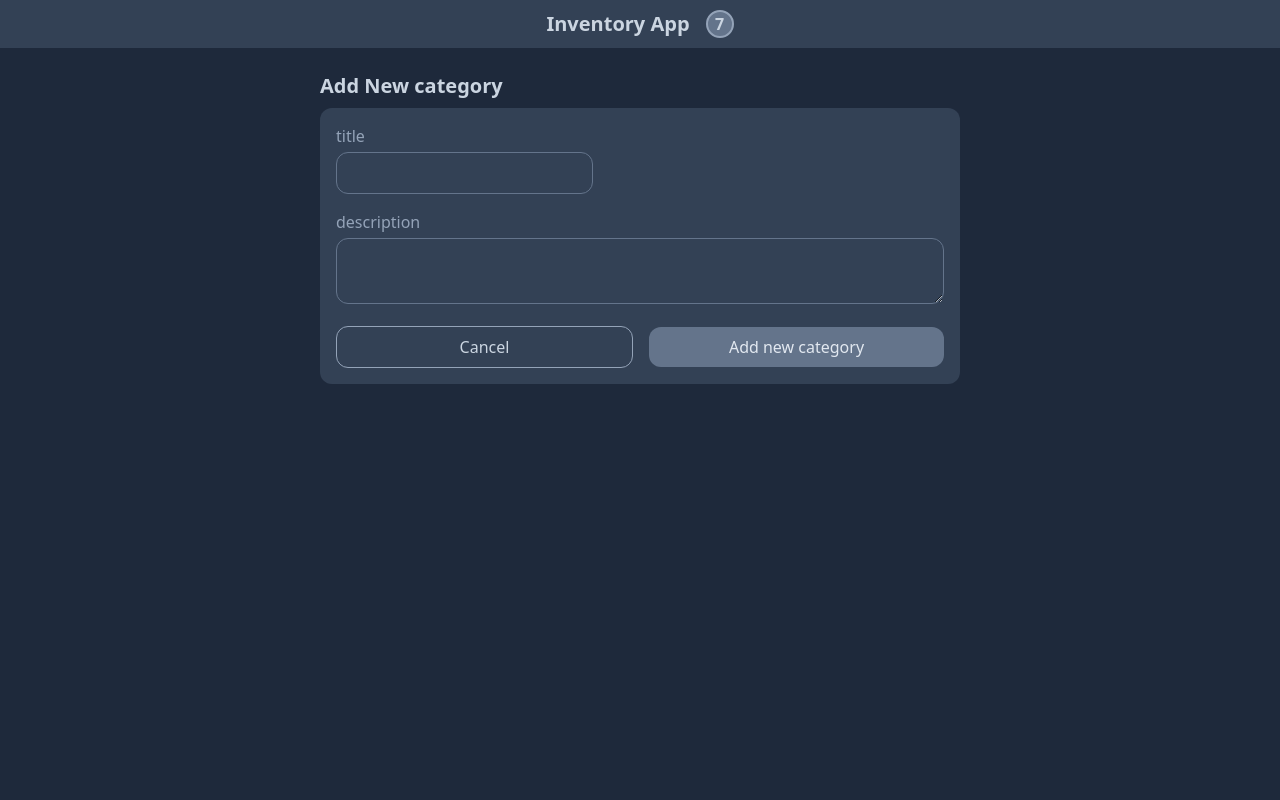
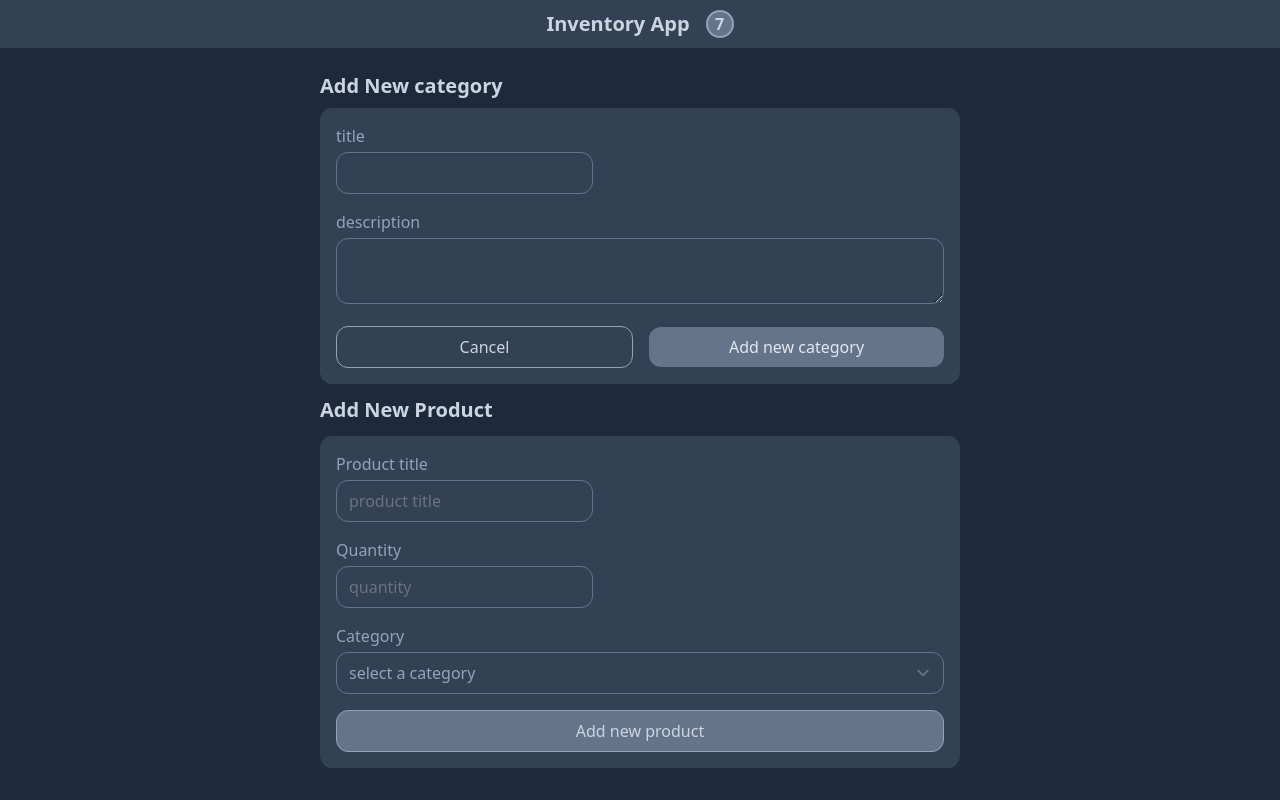
Before and after one commit to danialajz/Warehousing-App, a website: page public/index.html in a window 1280 px wide. Drawn offline with Linux system fonts and the light colour scheme.

Commit message:
add section product

```diff
--- a/public/index.html
+++ b/public/index.html
@@ -63,6 +63,56 @@
           </form>
         </div>
       </div>
+      <div class="container max-w-screen-sm mx-auto">
+        <h2 class="text-xl text-slate-300 font-bold mt-3">Add New Product</h2>
+        <form class="bg-slate-700 p-4 rounded-xl flex flex-col gap-y-4 mt-3">
+          <div>
+            <label for="product-title" class="block mb-1 text-slate-400"
+              >Product title</label
+            >
+            <input
+              type="text"
+              name="product-title"
+              id="product-title"
+              class="bg-transparent rounded-xl border border-slate-500 text-slate-400"
+              placeholder="product title"
+            />
+          </div>
+          <div>
+            <label for="Product-title" class="block mb-1 text-slate-400"
+              >Quantity</label
+            >
+            <input
+              type="number"
+              name="quantity-title"
+              id="quantity-title"
+              class="bg-transparent rounded-xl border border-slate-500 text-slate-400"
+              placeholder="quantity"
+            />
+          </div>
+          <div>
+            <label for="quantity-description" class="block mb-1 text-slate-400"
+              >Category</label
+            >
+            <select
+              class="bg-transparent rounded-xl border border-slate-500 text-slate-400 w-full"
+              type="text"
+              name="category-description"
+              id="category-description"
+            >
+              <option value="category">select a category</option>
+              <option value="backend">backend</option>
+              <option value="frontend">frontend</option>
+              <option value="Devops">Devops</option>
+            </select>
+          </div>
+          <button
+            class="flex-1 border bg-slate-500 border-slate-400 text-slate-300 rounded-xl py-2"
+          >
+           Add new product
+          </button>
+        </form>
+      </div>
     </div>
   </body>
 </html>
```
Also changed, not shown: public/build/tailwind.css.
